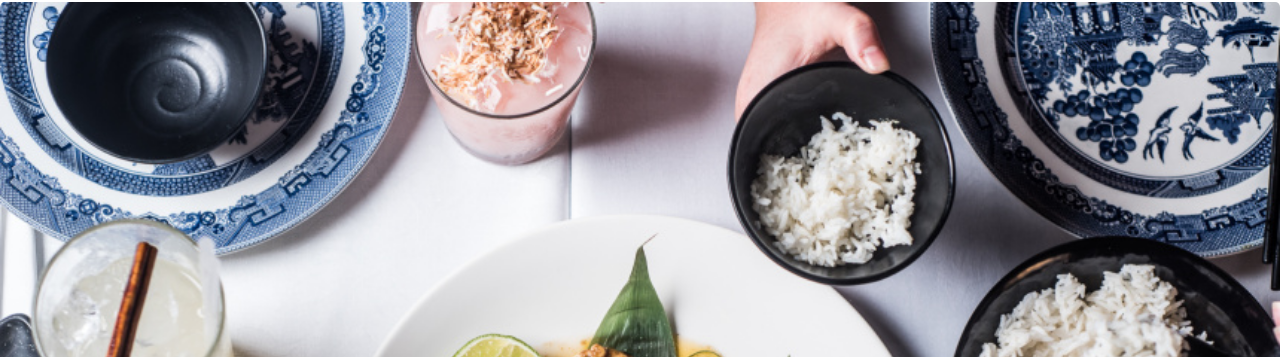
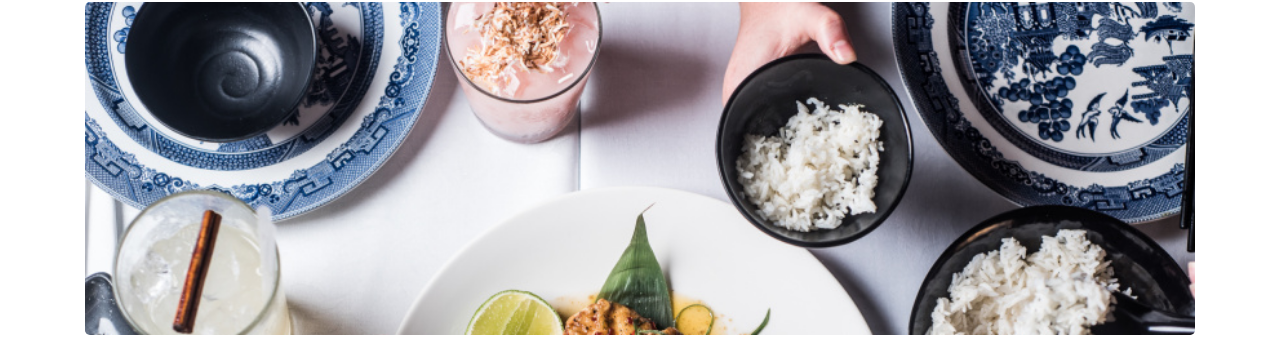
Before and after one commit to chsu51/chsu51.github.io, a plain HTML site: page index.html in a window 1280 px wide. Shown: the part 65-422 px from the top of the page. Drawn offline with nearby package versions, Linux system fonts and the light colour scheme.

Commit message:
Assignment 1
Assignment 1

```diff
--- a/index.html
+++ b/index.html
@@ -82,12 +82,15 @@
           </li>
         </ul>
       </div>
+    </div>
   </nav>
 
   <!-- Full width Jumbotron -->
-  <div class="jumbotron">
-    <!-- <a class="btn btn-outline-light btn-lg" href="map.html" role="button">Check out a map of my favourites</a> -->
+  <div class="container">
+    <div class="jumbotron"></div>
   </div>
+  <!-- <a class="btn btn-outline-light btn-lg" href="map.html" role="button">Check out a map of my favourites</a> -->
+
 
   <!-- FEATURED RECIPES -->
 
```
